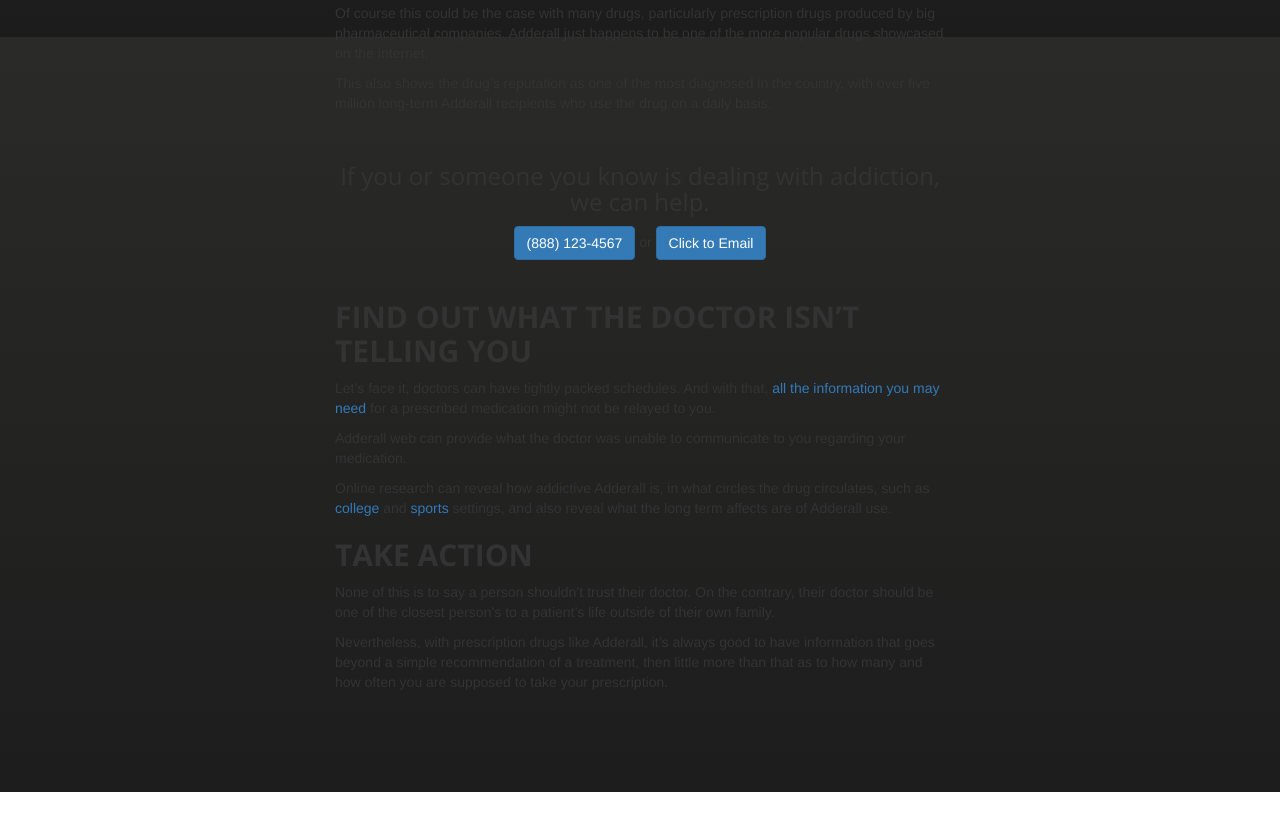
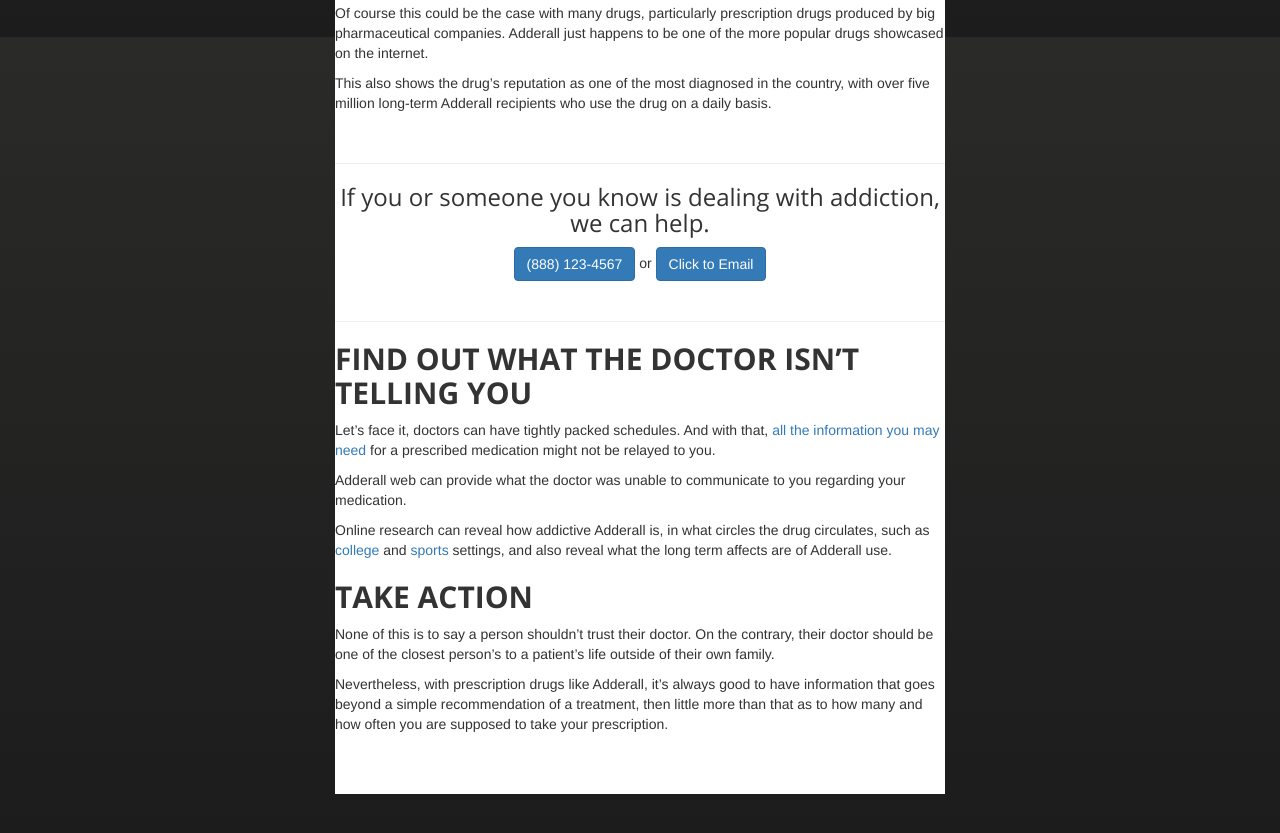
Before and after one commit to Convalo/adderall-web, a plain HTML site: page index.html in a window 1280 px wide. Shown: the part 763-1596 px from the top of the page. Before the commit the page ends 1555 px from the top, so only its background shows below. Drawn offline with nearby package versions, Linux system fonts and the light colour scheme.

Commit message:
Update index.html

```diff
--- a/index.html
+++ b/index.html
@@ -29,7 +29,7 @@
 
     <div class="wrapper">
 
-      <section>
+      <section style="background:#FFF;">
         <div id="title">
           <h1>Adderall Web</h1>
           <p></p>
@@ -43,6 +43,7 @@
 <p>Of course this could be the case with many drugs, particularly prescription drugs produced by big pharmaceutical companies. Adderall just happens to be one of the more popular drugs showcased on the internet.</p>
 <p>This also shows the drug&rsquo;s reputation as one of the most diagnosed in the country, with over five million long-term Adderall recipients who use the drug on a daily basis.</p>
 <p>&nbsp;</p>
+        <hr>
          <div class="text-center">
 <h3>If you or someone you know is dealing with addiction, we can help.</h3>
 <a class="btn btn-primary btn-xl" href="tel:+18881234567">(888) 123-4567</a>
@@ -51,6 +52,7 @@
 <link href="https://maxcdn.bootstrapcdn.com/bootstrap/3.3.7/css/bootstrap.min.css" rel="stylesheet">
 <p>&nbsp;</p>
 </div>
+        <hr>
 <h2><strong>FIND OUT WHAT THE DOCTOR ISN&rsquo;T TELLING YOU</strong></h2>
 <p>Let&rsquo;s face it, doctors can have tightly packed schedules. And with that, <a href="https://www.blvdcenters.org/blog/doctors-addiction-training">all the information you may need</a> for a prescribed medication might not be relayed to you.</p>
 <p>Adderall web can provide what the doctor was unable to communicate to you regarding your medication.</p>
```
